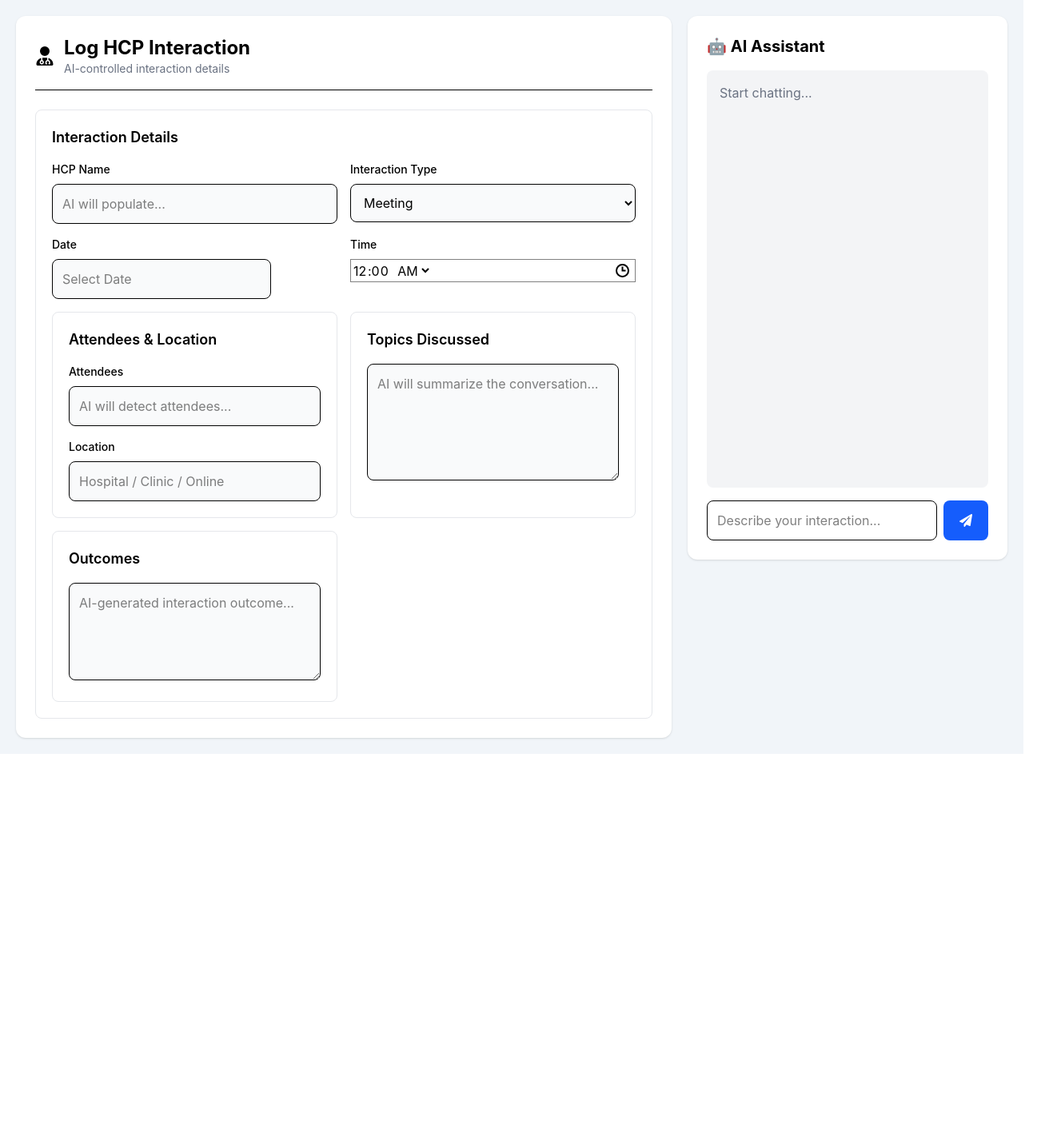
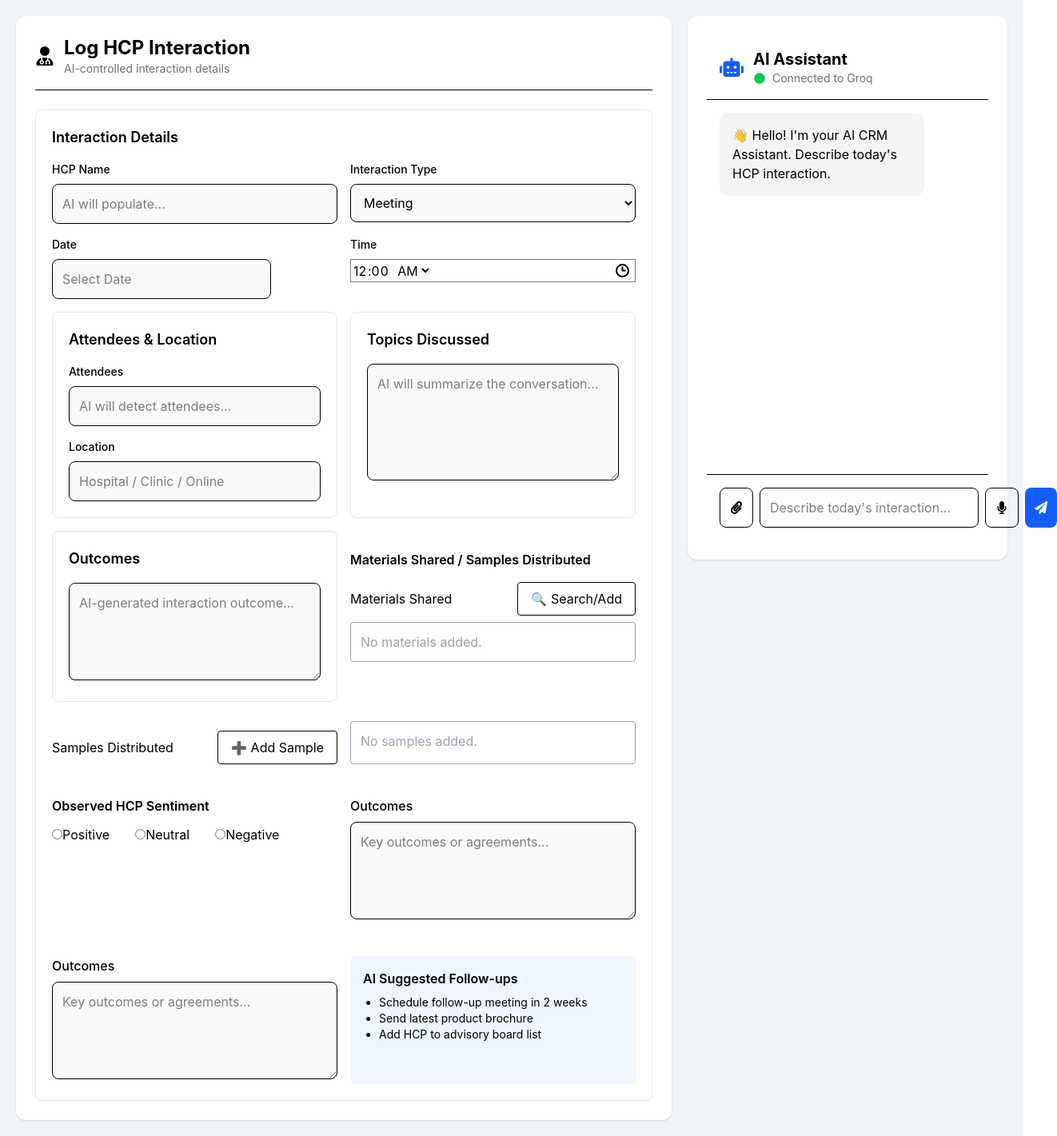
Before and after one commit to kumariTanya3/crm-hcp-module, a React app in the folder frontend/: page / in a window 1280 px wide. Shown: the whole page at 80% size, 1322 px wide, since content can reach past the window. Before the commit the page ends 943 px from the top, so only its background shows below. Built offline with nearby package versions, Linux system fonts and the light colour scheme; the HTML template or start-up script is replaced by a standard one.

Commit message:
Card section

```diff
--- a/frontend/src/components/chat/box.jsx
+++ b/frontend/src/components/chat/box.jsx
@@ -1,7 +1,67 @@
 
+
+import { FaRobot } from "react-icons/fa"; //for robot icon
+import { MdCircle } from "react-icons/md"; //for solid circle
+import ChatBox from "./chatbox";
+import Msg from "./msg";
+
+function AIChat() {
+  return (
+    <div className="flex h-full flex-col">
+
+      <div className="border-b p-4">
+
+        <div className="flex items-center gap-3">
+
+          <FaRobot className="text-3xl text-blue-600" />
+
+          <div>
+
+            <h2 className="text-xl font-bold">
+              AI Assistant
+            </h2>
+
+            <div className="flex items-center gap-2">
+
+              <MdCircle className="text-green-500" />
+
+              <span className="text-sm text-gray-500">
+
+                Connected to Groq
+
+              </span>
+
+            </div>
+
+          </div>
+
+        </div>
+
+      </div>
+
+      {/* messages */}
+
+      <div className="flex-1 overflow-y-auto p-4">
+
+        <Msg />
+
+      </div>
+
+      <ChatBox />
+
+    </div>
+  );
+}
+
+export default AIChat;
+
+
+/*
+import { FaRobot } from "react-icons/fa"; //for robot icon
+import { MdCircle } from "react-icons/md"; //for solid circle
 import ChatBox from "./chatbox";
 
-function aichat() {
+function AiChat() {
   return (
     <div className="flex h-full flex-col">
       <h2 className="text-xl font-bold">
@@ -19,4 +79,5 @@ function aichat() {
   );
 }
 
-export default aichat;
+export default AiChat;
+*/
--- a/frontend/src/components/chat/chatbox.jsx
+++ b/frontend/src/components/chat/chatbox.jsx
@@ -1,7 +1,139 @@
 
+import { useState } from "react";
+import { useDispatch } from "react-redux";
+
+import { addMessage } from "../../redux/slices/chatSlice";
+
+import {
+  FaPaperPlane,
+  FaMicrophone,
+  FaPaperclip,
+} from "react-icons/fa";
+
+function ChatBox() {
+
+  const dispatch = useDispatch();
+
+  const [message, setMessage] = useState("");
+
+  function sendMessage() {
+
+    if (!message.trim()) return;
+
+    dispatch(
+      addMessage({
+        id: Date.now(),
+        sender: "user",
+        text: message,
+      })
+    );
+
+    setMessage("");
+
+  }
+
+  return (
+
+    <div className="border-t p-4">
+
+      <div className="flex gap-2">
+
+        <button className="border rounded-lg p-3">
+
+          <FaPaperclip />
+
+        </button>
+
+        <input
+        className="flex-1 rounded-lg border p-3"
+        placeholder="Describe today's interaction..."
+        value={message}
+        onChange={(e) => setMessage(e.target.value)}
+        onKeyDown={(e) => {
+        if (e.key === "Enter") {
+        sendMessage();}
+        }
+      }
+      />
+        <button className="border rounded-lg p-3">
+
+          <FaMicrophone />
+
+        </button>
+
+        <button
+          onClick={sendMessage}
+          className="rounded-lg bg-blue-600 p-3 text-white"
+        >
+
+          <FaPaperPlane />
+
+        </button>
+
+      </div>
+
+    </div>
+
+  );
+
+}
+
+export default ChatBox;
+
+/*
+import {
+  FaPaperPlane,
+  FaPaperclip,
+  FaMicrophone,
+} from "react-icons/fa";
+
+function ChatBox() {
+
+  return (
+
+    <div className="border-t p-4">
+
+      <div className="flex items-center gap-2">
+
+        <button className="rounded-lg border p-3">
+
+          <FaPaperclip />
+
+        </button>
+
+        <input
+          className="flex-1 rounded-lg border p-3"
+          placeholder="Describe your interaction..."
+        />
+
+        <button className="rounded-lg border p-3">
+
+          <FaMicrophone />
+
+        </button>
+
+        <button className="rounded-lg bg-blue-600 p-3 text-white">
+
+          <FaPaperPlane />
+
+        </button>
+
+      </div>
+
+    </div>
+
+  );
+
+}
+
+export default ChatBox;
+*/
+
+
+/*
 import { FaPaperPlane } from "react-icons/fa";
 
-function chatbox() {
+function ChatBox() {
   return (
     <div className="flex gap-2">
       <input
@@ -16,4 +148,5 @@ function chatbox() {
   );
 }
 
-export default chatbox;
+export default ChatBox;
+*/
--- a/frontend/src/components/chat/msg.jsx
+++ b/frontend/src/components/chat/msg.jsx
@@ -0,0 +1,114 @@
+
+import { useSelector } from "react-redux";
+
+function Msg() {
+
+  const messages = useSelector(
+    (state) => state.chat.messages
+  );
+
+  return (
+
+    <div className="space-y-4">
+
+      {messages.map((msg) => (
+
+        <div
+          key={msg.id}
+          className={`flex ${
+            msg.sender === "user"
+              ? "justify-end"
+              : "justify-start"
+          }`}
+        >
+
+          <div
+            className={`max-w-[80%] rounded-xl p-4 ${
+              msg.sender === "user"
+                ? "bg-blue-600 text-white"
+                : "bg-gray-100"
+            }`}
+          >
+
+            {msg.text}
+
+          </div>
+
+        </div>
+
+      ))}
+
+    </div>
+
+  );
+
+}
+
+export default Msg;
+
+/*
+function Msg() {
+
+  return (
+
+    <>
+
+
+
+      <div className="mb-4 flex">
+
+        <div className="max-w-[85%] rounded-2xl bg-gray-100 p-4">
+
+          👋 Hello!
+
+          <br /><br />
+
+          I'm your AI CRM Assistant.
+
+          <br /><br />
+
+          Describe today's interaction with the HCP.
+
+        </div>
+
+      </div>
+
+
+
+      <div className="mb-4 flex justify-end">
+
+        <div className="max-w-[85%] rounded-2xl bg-blue-600 p-4 text-white">
+
+          I met Dr. Sharma yesterday and discussed CardioPlus.
+
+        </div>
+
+      </div>
+
+
+
+      <div className="flex">
+
+        <div className="max-w-[85%] rounded-2xl bg-green-100 p-4">
+
+          ⚙ Running Tool...
+
+          <br /><br />
+
+          ✔ LogInteraction Tool
+
+          <br /><br />
+
+          Extracting entities...
+
+        </div>
+
+      </div>
+
+    </>
+
+  );
+
+}
+
+export default Msg;*/
--- a/frontend/src/components/form/formfirst.jsx
+++ b/frontend/src/components/form/formfirst.jsx
@@ -133,6 +133,162 @@ function FormFirst() {
               placeholder="AI-generated interaction outcome..."
               className="w-full rounded-lg border bg-gray-50 p-3"/>
             </div>
+            <div className="mt-6">
+
+<h3 className="font-semibold">
+
+Materials Shared / Samples Distributed
+
+</h3>
+
+<div className="mt-4 flex items-center justify-between">
+
+<p>
+
+Materials Shared
+
+</p>
+
+<button
+className="rounded border px-4 py-2">
+
+🔍 Search/Add
+
+</button>
+
+</div>
+
+<div className="mt-2 rounded border p-3 text-gray-400">
+
+No materials added.
+
+</div>
+
+</div>
+
+<div className="mt-5 flex items-center justify-between">
+
+<p>
+
+Samples Distributed
+
+</p>
+
+<button
+className="rounded border px-4 py-2">
+
+➕ Add Sample
+
+</button>
+
+</div>
+
+<div className="mt-2 rounded border p-3 text-gray-400">
+
+No samples added.
+
+</div>
+
+<div className="mt-6">
+
+<h3 className="font-semibold">
+
+Observed HCP Sentiment
+
+</h3>
+
+<div className="mt-3 flex gap-8">
+
+<label>
+
+<input
+type="radio"
+name="sentiment"
+/>
+
+ Positive
+
+</label>
+
+<label>
+
+<input
+type="radio"
+name="sentiment"
+/>
+
+ Neutral
+
+</label>
+
+<label>
+
+<input
+type="radio"
+name="sentiment"
+/>
+
+ Negative
+
+</label>
+
+</div>
+
+</div>
+
+<div className="mt-6">
+
+<label className="mb-2 block font-medium">
+
+Outcomes
+
+</label>
+
+<textarea
+rows={4}
+readOnly
+placeholder="Key outcomes or agreements..."
+className="w-full rounded-lg border bg-gray-50 p-3"
+/>
+
+</div>
+
+<div className="mt-6">
+
+<label className="mb-2 block font-medium">
+
+Outcomes
+
+</label>
+
+<textarea
+rows={4}
+readOnly
+placeholder="Key outcomes or agreements..."
+className="w-full rounded-lg border bg-gray-50 p-3"
+/>
+
+</div>
+
+<div className="mt-6 rounded-lg bg-blue-50 p-4">
+
+<p className="font-semibold">
+
+AI Suggested Follow-ups
+
+</p>
+
+<ul className="mt-2 list-disc pl-5 text-sm">
+
+<li>Schedule follow-up meeting in 2 weeks</li>
+
+<li>Send latest product brochure</li>
+
+<li>Add HCP to advisory board list</li>
+
+</ul>
+
+</div>
           </div>
         </div>
       </div>
--- a/frontend/src/components/same/card.jsx
+++ b/frontend/src/components/same/card.jsx
@@ -0,0 +1,10 @@
+
+function Card({ children }) {
+  return (
+    <div className="rounded-xl border border-gray-200 bg-white p-6 shadow-sm">
+      {children}
+    </div>
+  );
+}
+
+export default Card;
--- a/frontend/src/components/same/text.jsx
+++ b/frontend/src/components/same/text.jsx
@@ -0,0 +1,5 @@
+
+<Text
+    label="HCP Name"
+    placeholder="Search or select HCP..."
+/>
--- a/frontend/src/redux/slices/chatSlice.js
+++ b/frontend/src/redux/slices/chatSlice.js
@@ -1,4 +1,35 @@
 
+import { createSlice } from "@reduxjs/toolkit";
+
+const initialState = {
+  messages: [
+    {
+      id: 1,
+      sender: "ai",
+      text: "👋 Hello! I'm your AI CRM Assistant. Describe today's HCP interaction.",
+    },
+  ],
+};
+
+const chatSlice = createSlice({
+  name: "chat",
+  initialState,
+  reducers: {
+    addMessage: (state, action) => {
+      state.messages.push(action.payload);
+    },
+
+    clearMessages: (state) => {
+      state.messages = [];
+    },
+  },
+});
+
+export const { addMessage, clearMessages } = chatSlice.actions;
+
+export default chatSlice.reducer;
+
+/*
 import { createSlice } from "@reduxjs/toolkit";
 
 const initialState = {
@@ -21,4 +52,4 @@ const chatSlice = createSlice({
 
 export const { addMessage, clearMessages } = chatSlice.actions;
 
-export default chatSlice.reducer;
+export default chatSlice.reducer;*/
```
Also changed, not shown: frontend/src/redux/slices/interaction.js (+8 -4 lines).
